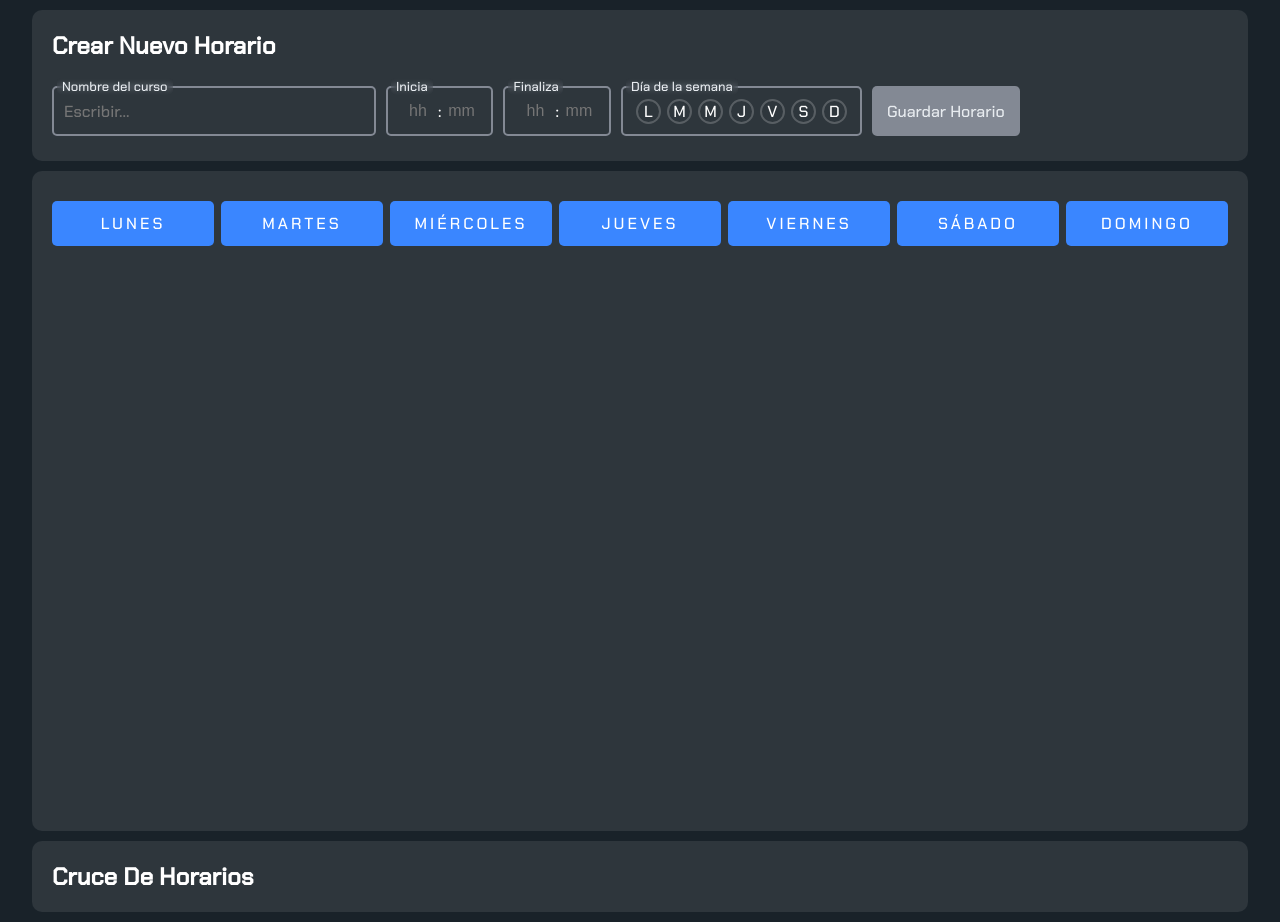
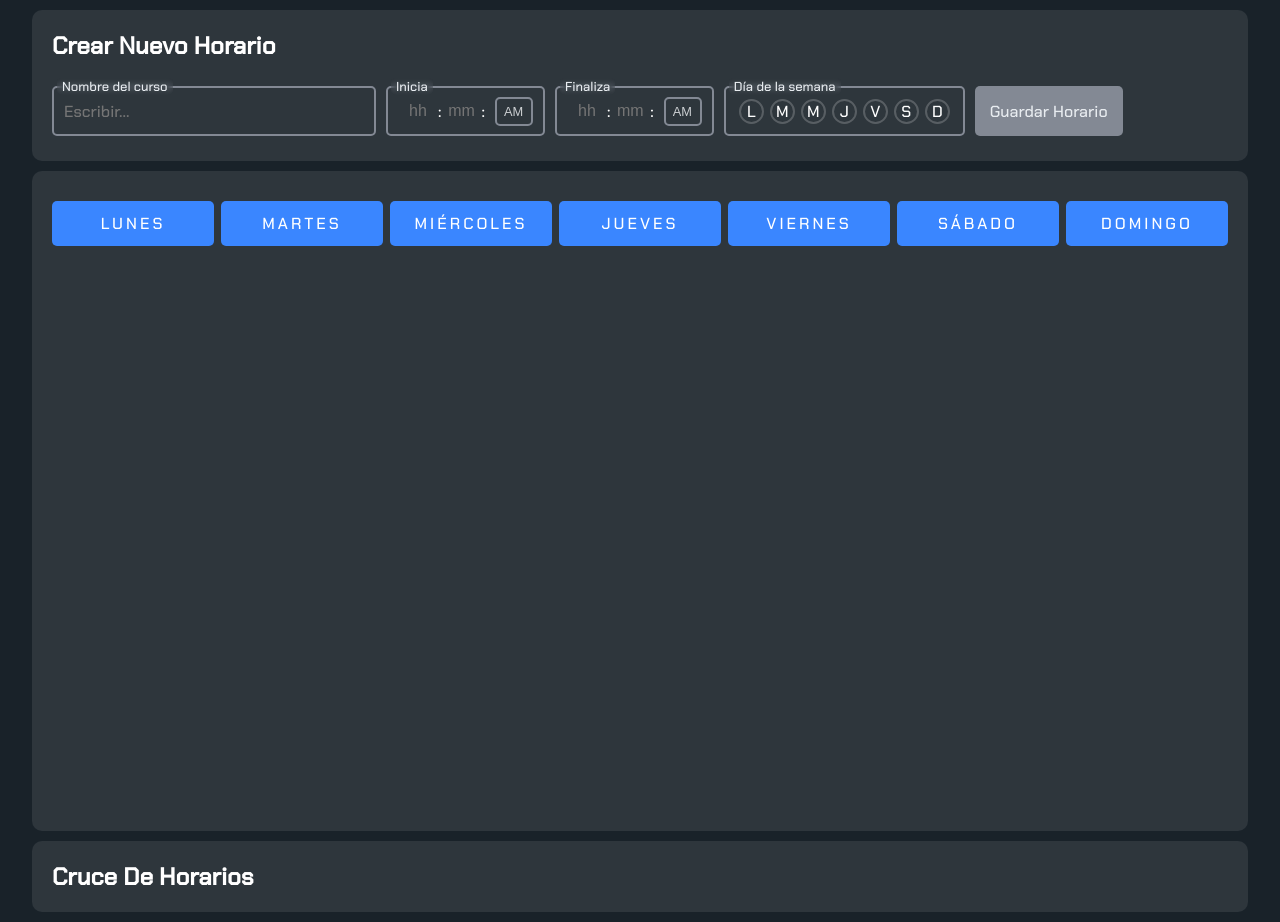
Before and after one commit to DonVoid18/R-horarios, a React (Vite) app: page / in a window 1280 px wide. Built offline with nearby package versions, Linux system fonts and the light colour scheme.

Commit message:
solution error, change of format 12 hours and presentation version 1.2

```diff
--- a/src/App.jsx
+++ b/src/App.jsx
@@ -18,11 +18,28 @@ function App() {
     return courses
       .filter((course) => course.week_course === numberWeek)
       .sort((a, b) => {
-        if (parseInt(a.hours_open_course) < parseInt(b.hours_open_course)) {
+        let formatOpen24 =
+          a.type_schedule_open == "1"
+            ? a.hours_open_course == "12"
+              ? 0
+              : parseInt(a.hours_open_course)
+            : a.hours_open_course == "12"
+            ? 12
+            : parseInt(a.hours_open_course) + 12;
+        let formatFinish24 =
+          b.type_schedule_open == "1"
+            ? b.hours_open_course == "12"
+              ? 0
+              : parseInt(b.hours_open_course)
+            : b.hours_open_course == "12"
+            ? 12
+            : parseInt(b.hours_open_course) + 12;
+
+        if (formatOpen24 < formatFinish24) {
           return -1;
         }
         if (
-          parseInt(a.hours_open_course) === parseInt(b.hours_open_course) &&
+          formatOpen24 === formatFinish24 &&
           parseInt(a.minutes_open_course) < parseInt(b.minutes_open_course)
         ) {
           return -1;
@@ -55,8 +72,10 @@ function App() {
                     nameCourse={value.name_course}
                     open_c_h={value.hours_open_course}
                     open_c_m={value.minutes_open_course}
+                    type_schedule_open={value.type_schedule_open}
                     finish_c_h={value.hours_finish_course}
                     finish_c_m={value.minutes_finish_course}
+                    type_schedule_finish={value.type_schedule_finish}
                     deleteCourse={deleteCourse}
                   />
                 ))}
@@ -72,8 +91,10 @@ function App() {
                     nameCourse={value.name_course}
                     open_c_h={value.hours_open_course}
                     open_c_m={value.minutes_open_course}
+                    type_schedule_open={value.type_schedule_open}
                     finish_c_h={value.hours_finish_course}
                     finish_c_m={value.minutes_finish_course}
+                    type_schedule_finish={value.type_schedule_finish}
                     deleteCourse={deleteCourse}
                   />
                 ))}
@@ -89,8 +110,10 @@ function App() {
                     nameCourse={value.name_course}
                     open_c_h={value.hours_open_course}
                     open_c_m={value.minutes_open_course}
+                    type_schedule_open={value.type_schedule_open}
                     finish_c_h={value.hours_finish_course}
                     finish_c_m={value.minutes_finish_course}
+                    type_schedule_finish={value.type_schedule_finish}
                     deleteCourse={deleteCourse}
                   />
                 ))}
@@ -106,8 +129,10 @@ function App() {
                     nameCourse={value.name_course}
                     open_c_h={value.hours_open_course}
                     open_c_m={value.minutes_open_course}
+                    type_schedule_open={value.type_schedule_open}
                     finish_c_h={value.hours_finish_course}
                     finish_c_m={value.minutes_finish_course}
+                    type_schedule_finish={value.type_schedule_finish}
                     deleteCourse={deleteCourse}
                   />
                 ))}
@@ -123,8 +148,10 @@ function App() {
                     nameCourse={value.name_course}
                     open_c_h={value.hours_open_course}
                     open_c_m={value.minutes_open_course}
+                    type_schedule_open={value.type_schedule_open}
                     finish_c_h={value.hours_finish_course}
                     finish_c_m={value.minutes_finish_course}
+                    type_schedule_finish={value.type_schedule_finish}
                     deleteCourse={deleteCourse}
                   />
                 ))}
@@ -140,8 +167,10 @@ function App() {
                     nameCourse={value.name_course}
                     open_c_h={value.hours_open_course}
                     open_c_m={value.minutes_open_course}
+                    type_schedule_open={value.type_schedule_open}
                     finish_c_h={value.hours_finish_course}
                     finish_c_m={value.minutes_finish_course}
+                    type_schedule_finish={value.type_schedule_finish}
                     deleteCourse={deleteCourse}
                   />
                 ))}
@@ -157,8 +186,10 @@ function App() {
                     nameCourse={value.name_course}
                     open_c_h={value.hours_open_course}
                     open_c_m={value.minutes_open_course}
+                    type_schedule_open={value.type_schedule_open}
                     finish_c_h={value.hours_finish_course}
                     finish_c_m={value.minutes_finish_course}
+                    type_schedule_finish={value.type_schedule_finish}
                     deleteCourse={deleteCourse}
                   />
                 ))}
--- a/src/Components/ContainerCruses/ContainerCruses.css
+++ b/src/Components/ContainerCruses/ContainerCruses.css
@@ -17,6 +17,7 @@
   display: flex;
   flex-wrap: wrap;
   align-items: center;
+  background-color: var(--color-5);
 }
 .title_container_crosses {
   top: -10px;
--- a/src/Components/ContainerCruses/ContainerCruses.jsx
+++ b/src/Components/ContainerCruses/ContainerCruses.jsx
@@ -5,11 +5,28 @@ function ContainerCruses({ courses }) {
     let newCourses = courses
       .filter((course) => course.week_course === dayWeek)
       .sort((a, b) => {
-        if (parseInt(a.hours_open_course) < parseInt(b.hours_open_course)) {
+        let formatOpen24 =
+          a.type_schedule_open == "1"
+            ? a.hours_open_course == "12"
+              ? 0
+              : parseInt(a.hours_open_course)
+            : a.hours_open_course == "12"
+            ? 12
+            : parseInt(a.hours_open_course) + 12;
+        let formatFinish24 =
+          b.type_schedule_open == "1"
+            ? b.hours_open_course == "12"
+              ? 0
+              : parseInt(b.hours_open_course)
+            : b.hours_open_course == "12"
+            ? 12
+            : parseInt(b.hours_open_course) + 12;
+
+        if (formatOpen24 < formatFinish24) {
           return -1;
         }
         if (
-          parseInt(a.hours_open_course) === parseInt(b.hours_open_course) &&
+          formatOpen24 === formatFinish24 &&
           parseInt(a.minutes_open_course) < parseInt(b.minutes_open_course)
         ) {
           return -1;
@@ -22,12 +39,25 @@ function ContainerCruses({ courses }) {
     let f_course = 0;
     for (let i = 0; i < newCourses.length - 1; i++) {
       f_course =
-        parseInt(newCourses[i].hours_finish_course) * 60 +
+        (newCourses[i].type_schedule_finish == "1"
+          ? newCourses[i].hours_finish_course == "12"
+            ? 0
+            : parseInt(newCourses[i].hours_finish_course)
+          : newCourses[i].hours_finish_course == "12"
+          ? 12
+          : parseInt(newCourses[i].hours_finish_course) + 12) *
+          60 +
         parseInt(newCourses[i].minutes_finish_course);
       o_course =
-        parseInt(newCourses[i + 1].hours_open_course) * 60 +
+        (newCourses[i + 1].type_schedule_open == "1"
+          ? newCourses[i + 1].hours_open_course == "12"
+            ? 0
+            : parseInt(newCourses[i + 1].hours_open_course)
+          : newCourses[i + 1].hours_open_course == "12"
+          ? 12
+          : parseInt(newCourses[i + 1].hours_open_course) + 12) *
+          60 +
         parseInt(newCourses[i + 1].minutes_open_course);
-
       if (f_course > o_course) {
         newCoursesCrosses.push({
           id: uuidv4(),
--- a/src/Components/Course/Course.css
+++ b/src/Components/Course/Course.css
@@ -22,16 +22,17 @@
   background-color: var(--color-4);
 }
 .title_course {
-  font-size: 0.875rem;
+  font-size: 0.910rem;
   text-transform: uppercase;
   font-weight: 700;
   letter-spacing: 1.5px;
   text-align: center;
   overflow-wrap: anywhere;
   margin-bottom: 7px;
+  color: #ffc300;
 }
 .time_course{
-  font-size: 15px;
+  font-size: 0.875rem;
   letter-spacing: 1.5px;
 }
 .button_delete_course {
--- a/src/Components/Course/Course.jsx
+++ b/src/Components/Course/Course.jsx
@@ -6,8 +6,10 @@ function Course({
   nameCourse,
   open_c_h,
   open_c_m,
+  type_schedule_open,
   finish_c_h,
   finish_c_m,
+  type_schedule_finish,
   deleteCourse,
 }) {
   return (
@@ -16,9 +18,9 @@ function Course({
       <div className="time_course">
         {`${open_c_h < 10 ? "0" + open_c_h : open_c_h}:${
           open_c_m < 10 ? "0" + open_c_m : open_c_m
-        } - ${finish_c_h < 10 ? "0" + finish_c_h : finish_c_h}:${
+        } ${type_schedule_open === "1" ? "am" : "pm"} - ${finish_c_h < 10 ? "0" + finish_c_h : finish_c_h}:${
           finish_c_m < 10 ? "0" + finish_c_m : finish_c_m
-        }`}
+        } ${type_schedule_finish === "1" ? "am" : "pm"}`}
         {``}
       </div>
       <div
--- a/src/Components/FormDate/FormDate.css
+++ b/src/Components/FormDate/FormDate.css
@@ -1,18 +1,18 @@
-.form_courses{
+.form_courses {
   width: 100%;
 
   display: flex;
   align-items: center;
   flex-wrap: wrap;
 }
-.title_form_courses{
+.title_form_courses {
   margin-bottom: 20px;
   font-size: 1.5rem;
   font-weight: 700;
   text-transform: capitalize;
 }
 
-.container_input{
+.container_input {
   height: 50px;
   border: 2px solid var(--color-1);
   padding: 10px;
@@ -24,7 +24,7 @@
   border-radius: var(--border-radius-2);
   margin: 5px 10px 5px 0;
 }
-.name_input_container{
+.name_input_container {
   top: -10px;
   left: 3px;
   position: absolute;
@@ -34,10 +34,10 @@
   border-radius: 5px;
   color: var(--text-color-2);
 }
-.input_name_course{
+.input_name_course {
   width: 300px;
   min-width: 200px;
-    font-family: 'Chakra Petch', sans-serif;
+  font-family: "Chakra Petch", sans-serif;
   outline: none;
   border: none;
   font-size: 1rem;
@@ -46,10 +46,10 @@
 }
 
 /* dia de la semana */
-.container_input input[type="radio"]{
+.container_input input[type="radio"] {
   display: none;
 }
-.day_week{
+.day_week {
   width: 25px;
   height: 25px;
   margin: 3px;
@@ -61,35 +61,56 @@
   justify-content: center;
   border: 2px solid var(--color-2);
 
-    transition: .3s ease-in-out;
+  transition: 0.3s ease-in-out;
 }
-.container_input input[type="radio"]:checked + .day_week{
+.container_input input[type="radio"]:checked + .day_week {
   background-color: var(--color-3);
 }
-.container_input input[type="radio"]:hover + .day_week{
+.container_input input[type="radio"]:hover + .day_week {
   background-color: var(--color-3);
 }
-.container_button_send{
+.container_button_send {
   height: 50px;
   display: flex;
 }
-.button_send{
+.button_send {
   padding: 0 15px;
   cursor: pointer;
   border-radius: 5px;
   outline: none;
   border: none;
   font-size: 1rem;
-    font-family: 'Chakra Petch', sans-serif;
-    transition: .3s linear;
+  font-family: "Chakra Petch", sans-serif;
+  transition: 0.3s linear;
   background: var(--color-1);
   color: var(--text-color-2);
 }
-.button_send:hover{
+.button_send:hover {
   color: var(--text-color-1);
-    background:  var(--color-3);
+  background: var(--color-3);
   box-shadow: 2px 2px 10px 0px var(--color-5);
 }
-.button_send:active{
-    transform: scale(.9, .9);
+.button_send:active {
+  transform: scale(0.9, 0.9);
 }
+
+/* css de los select de zona horaria pm o am */
+.select_format {
+  appearance: none;
+  font-size: 0.8rem;
+  outline: none;
+  background: transparent;
+  color: var(--text-color-3);
+  cursor: pointer;
+  border: 2px solid var(--color-1);
+  margin-left: 10px;
+  padding: 5px 7px;
+  border-radius: var(--border-radius-2);
+  transition: 0.3s linear;
+}
+.select_format:focus {
+  border-color: var(--color-3);
+}
+.select_format option{
+  color: black;
+}
--- a/src/Components/FormDate/FormDate.jsx
+++ b/src/Components/FormDate/FormDate.jsx
@@ -7,8 +7,10 @@ function FormDate({ sendCourse }) {
     name_course: "",
     hours_open_course: "",
     minutes_open_course: "",
+    type_schedule_open: "1",
     hours_finish_course: "",
     minutes_finish_course: "",
+    type_schedule_finish: "1",
     week_course: undefined,
   });
   const handleChange = (e) => {
@@ -20,12 +22,35 @@ function FormDate({ sendCourse }) {
   const sendForm = (e) => {
     e.preventDefault();
     // hacer la validación de los horarios (el horario de finalización debe ser mayor que el horario de inico)
+    // convertir a formato 24 horas
+    let formatOpen24 =
+      form.type_schedule_open == "1"
+        ? form.hours_open_course == "12"
+          ? 0
+          : parseInt(form.hours_open_course)
+        : form.hours_open_course == "12"
+        ? 12
+        : parseInt(form.hours_open_course) + 12;
+    let formatFinish24 =
+      form.type_schedule_finish == "1"
+        ? form.hours_finish_course == "12"
+          ? 0
+          : parseInt(form.hours_finish_course)
+        : form.hours_finish_course == "12"
+        ? 12
+        : parseInt(form.hours_finish_course) + 12;
+
     let validationForm = true;
     if (
-      parseInt(form.hours_open_course) * 60 +
-        parseInt(form.minutes_open_course) >
-      parseInt(form.hours_finish_course) * 60 +
-        parseInt(form.minutes_finish_course)
+      parseInt(form.type_schedule_finish) < parseInt(form.type_schedule_open)
+    ) {
+      alert("Los horarios no están correctamente inscritos.");
+      validationForm = false;
+    }
+
+    if (
+      formatOpen24 * 60 + parseInt(form.minutes_open_course) >
+      formatFinish24 * 60 + parseInt(form.minutes_finish_course)
     ) {
       alert("La hora final no debe ser menor a la inicial");
       validationForm = false;
@@ -40,8 +65,10 @@ function FormDate({ sendCourse }) {
         name_course: "",
         hours_open_course: "",
         minutes_open_course: "",
+        type_schedule_open: "1",
         hours_finish_course: "",
         minutes_finish_course: "",
+        type_schedule_finish: "1",
         week_course: undefined,
       });
     }
@@ -69,7 +96,7 @@ function FormDate({ sendCourse }) {
           <ButtonHour
             name={"hours_open_course"}
             min={0}
-            max={23}
+            max={12}
             cambio={handleChange}
             textPlace={"hh"}
             value={form.hours_open_course}
@@ -83,13 +110,23 @@ function FormDate({ sendCourse }) {
             textPlace={"mm"}
             value={form.minutes_open_course}
           ></ButtonHour>
+          :
+          <select
+            name="type_schedule_open"
+            className="select_format"
+            onChange={handleChange}
+            value={form.type_schedule_open}
+          >
+            <option value="1">AM</option>
+            <option value="2">PM</option>
+          </select>
         </div>
         <div className="container_input">
           <span className="name_input_container">Finaliza</span>
           <ButtonHour
             name={"hours_finish_course"}
             min={0}
-            max={23}
+            max={12}
             cambio={handleChange}
             textPlace={"hh"}
             value={form.hours_finish_course}
@@ -103,6 +140,16 @@ function FormDate({ sendCourse }) {
             textPlace={"mm"}
             value={form.minutes_finish_course}
           ></ButtonHour>
+          :
+          <select
+            name="type_schedule_finish"
+            className="select_format"
+            onChange={handleChange}
+            value={form.type_schedule_finish}
+          >
+            <option value="1">AM</option>
+            <option value="2">PM</option>
+          </select>
         </div>
         <div className="container_input">
           <span className="name_input_container">Día de la semana</span>
```
Lines whose indentation alone changed are shown as unchanged.
